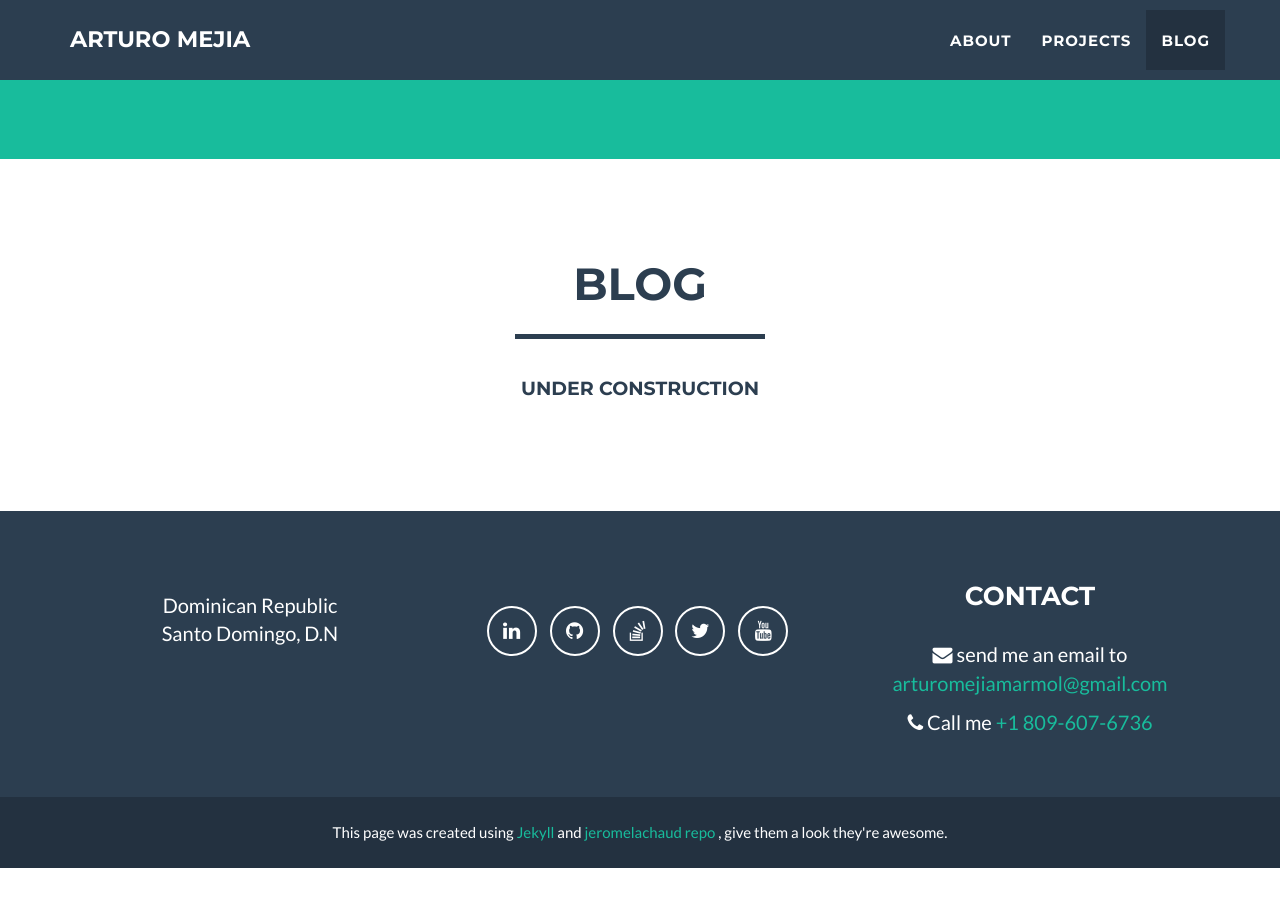
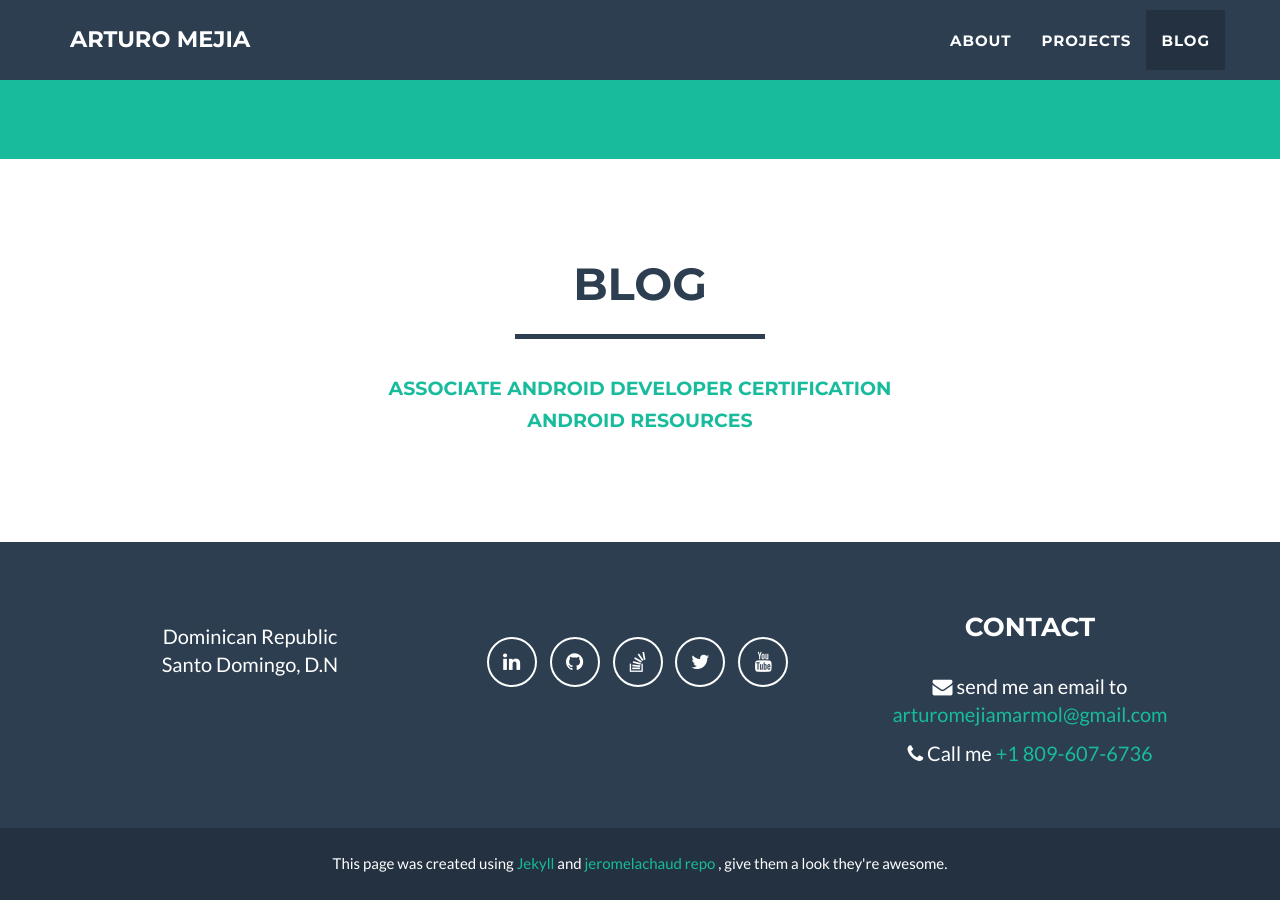
Before and after one commit to Amejia481/mypage, a Jekyll site: the page built from index.html, in a window 1280 px wide and 900 px high, scrolled down 2325 px. Built offline with Jekyll 4.4.1, drawn with Linux system fonts in a browser that asks for light colours; before the commit the page ends 3193 px from its top, so only the background shows below that.

Commit message:
Adding info to blog section
+Associate Android Developer Certification
+Android Resources

```diff
--- a/_includes/contact.html
+++ b/_includes/contact.html
@@ -6,8 +6,10 @@
                     <h2>Blog</h2>
                     <hr class="star-primary">
                 </div>
+
                 <div class="col-lg-12 text-center">
-                    <h4>Under construction</h4>
+                        <h4><a href="https://github.com/Amejia481/Associate-Android-Developer-Certification">Associate Android Developer Certification</a></h4>
+                        <h4><a href="https://github.com/Amejia481/Android-Resources">Android Resources</a></h4>
                     <!--<hr class="star-primary">-->
                 </div>
             </div>
```
